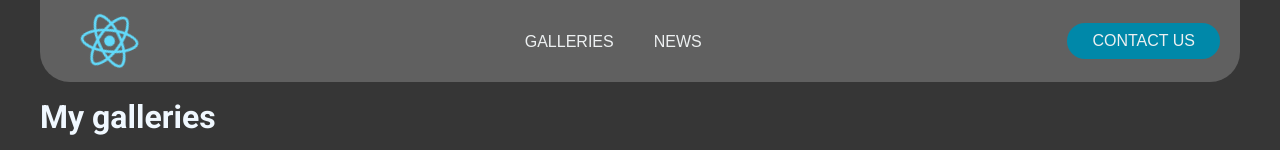
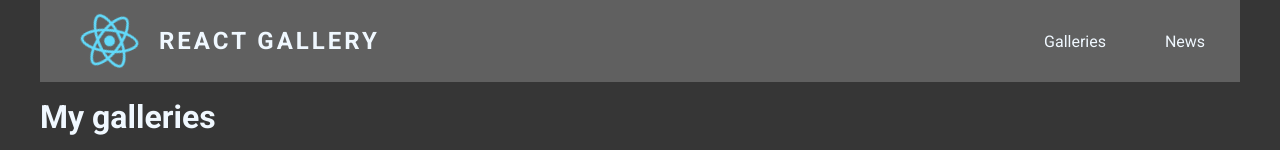
Before and after one commit to patrykmysiorski/react-gallery, a React (Create React App) app: page / in a window 1280 px wide. Shown: the top 150 px of the page. Built offline with nearby package versions, Linux system fonts and the light colour scheme.

Commit message:
header refactor

```diff
--- a/src/components/App/App.scss
+++ b/src/components/App/App.scss
@@ -2,69 +2,3 @@
   max-width: 1200px;
   margin: 0 auto;
 }
-
-.header {
-  display: flex;
-  justify-content: space-between;
-  align-items: center;
-  padding: 6px 20px;
-  background-color: #606060;
-  border-bottom-left-radius: 30px;
-  border-bottom-right-radius: 30px;
-  li,
-  a,
-  button {
-    font-family: sans-serif;
-    font-size: 16px;
-    color: #edf0f1;
-    text-decoration: none;
-    text-transform: uppercase;
-  }
-}
-
-.logo {
-  cursor: pointer;
-}
-
-.nav__links {
-  list-style: none;
-  li {
-    display: inline-block;
-    padding: 0 20px;
-    text-decoration: none;
-  }
-  a {
-    transition: all 0.3s ease 0s;
-    &:hover {
-      color: #0088a9;
-    }
-  }
-}
-
-button {
-  padding: 9px 25px;
-  background-color: rgba(0, 136, 169, 1);
-  border: none;
-  border-radius: 50px;
-  cursor: pointer;
-  transition: all 0.3s ease 0s;
-
-  &:hover {
-    background-color: rgba(0, 136, 169, 0.8);
-  }
-}
-
-@media (prefers-reduced-motion: no-preference) {
-  .logo {
-    animation: App-logo-spin infinite 30s linear;
-  }
-}
-
-@keyframes App-logo-spin {
-  from {
-    transform: rotate(0deg);
-  }
-  to {
-    transform: rotate(360deg);
-  }
-}
--- a/src/components/App/App.tsx
+++ b/src/components/App/App.tsx
@@ -1,43 +1,17 @@
 import React from "react";
 import "./App.scss";
-import logo from "../../logo.svg";
-import { Link, Route, Switch } from "react-router-dom";
+import { Route, Switch } from "react-router-dom";
 import News from "../News/News";
 import GalleriesContainer from "../GalleriesContainer/GalleriesContainer";
 import About from "../About/About";
 import GalleryPage from "../GalleryPage/GalleryPage";
-import {
-  CONTACT_URL,
-  GALLERY_URL,
-  HOME_URL,
-  NEWS_URL,
-} from "../../constants/urls";
+import { CONTACT_URL, GALLERY_URL, NEWS_URL } from "../../constants/urls";
+import NavBar from "../NavBar/NavBar";
 
 const App: React.FC = () => {
-  console.log(NEWS_URL);
-  console.log(HOME_URL);
   return (
     <div className={"app-container"}>
-      <header>
-        <div className={"header"}>
-          <img className={"logo"} src={logo} alt="app logo" height={70} />
-          <nav>
-            <ul className={"nav__links"}>
-              <li>
-                <Link to={"/"}>Galleries</Link>
-              </li>
-              <li>
-                <Link to={`${NEWS_URL}`}>News</Link>
-              </li>
-            </ul>
-          </nav>
-          <Link to={`${CONTACT_URL}`}>
-            <button type="button" className={"contact-button"}>
-              Contact us
-            </button>
-          </Link>
-        </div>
-      </header>
+      <NavBar />
       <div className="app-content">
         <Switch>
           <Route exact path={"/"}>
--- /dev/null
+++ b/src/components/NavBar/NavBar.scss
@@ -0,0 +1,82 @@
+.header {
+  display: flex;
+  justify-content: space-between;
+  background-color: #606060;
+
+  .logo-part {
+    display: flex;
+    padding: 6px 20px;
+    align-items: center;
+    cursor: pointer;
+
+    h2 {
+      text-transform: uppercase;
+      letter-spacing: 3px;
+    }
+  }
+
+  .buttons {
+    a {
+      width: 110px;
+      display: flex;
+      justify-content: center;
+      align-items: center;
+      text-decoration: none;
+      color: aliceblue;
+
+      &:hover {
+        background-color: #29b6f6;
+      }
+    }
+
+    .nav-button {
+      height: 100%;
+      width: 120px;
+      font-size: 18px;
+      color: white;
+    }
+  }
+}
+
+//.nav__links {
+//  list-style: none;
+//  li {
+//    display: inline-block;
+//    padding: 0 20px;
+//    text-decoration: none;
+//  }
+//  a {
+//    transition: all 0.3s ease 0s;
+//    &:hover {
+//      color: #0088a9;
+//    }
+//  }
+//}
+
+//button {
+//  padding: 9px 25px;
+//  background-color: rgba(0, 136, 169, 1);
+//  border: none;
+//  border-radius: 50px;
+//  cursor: pointer;
+//  transition: all 0.3s ease 0s;
+//
+//  &:hover {
+//    background-color: rgba(0, 136, 169, 0.8);
+//  }
+//}
+
+@media (prefers-reduced-motion: no-preference) {
+  .logo {
+    animation: App-logo-spin infinite 30s linear;
+  }
+}
+
+@keyframes App-logo-spin {
+  from {
+    transform: rotate(0deg);
+  }
+  to {
+    transform: rotate(360deg);
+  }
+}
--- /dev/null
+++ b/src/components/NavBar/NavBar.tsx
@@ -0,0 +1,37 @@
+import React from "react";
+import classNames from "classnames";
+import logo from "../../logo.svg";
+import { Link } from "react-router-dom";
+import { NEWS_URL } from "../../constants/urls";
+import "./NavBar.scss";
+
+const NavBar = () => (
+  <header>
+    <div className={"header"}>
+      <div
+        className={classNames(
+          "logo-part",
+          "flex-row-container",
+          "flex-align-items-center"
+        )}
+      >
+        <img className={"logo"} src={logo} alt="app logo" height={70} />
+        <h2>React Gallery</h2>
+      </div>
+      <div className="buttons flex-row-container flex-justify-end">
+        <Link to={"/"}>Galleries</Link>
+        <Link to={`${NEWS_URL}`}>News</Link>
+      </div>
+      {/*<Link to={"/"}>*/}
+      {/*  <button>Galleries</button>*/}
+      {/*</Link>*/}
+      {/*<Link to={`${CONTACT_URL}`}>*/}
+      {/*  <button type="button" className={"contact-button"}>*/}
+      {/*    Contact us*/}
+      {/*  </button>*/}
+      {/*</Link>*/}
+    </div>
+  </header>
+);
+
+export default NavBar;
```
